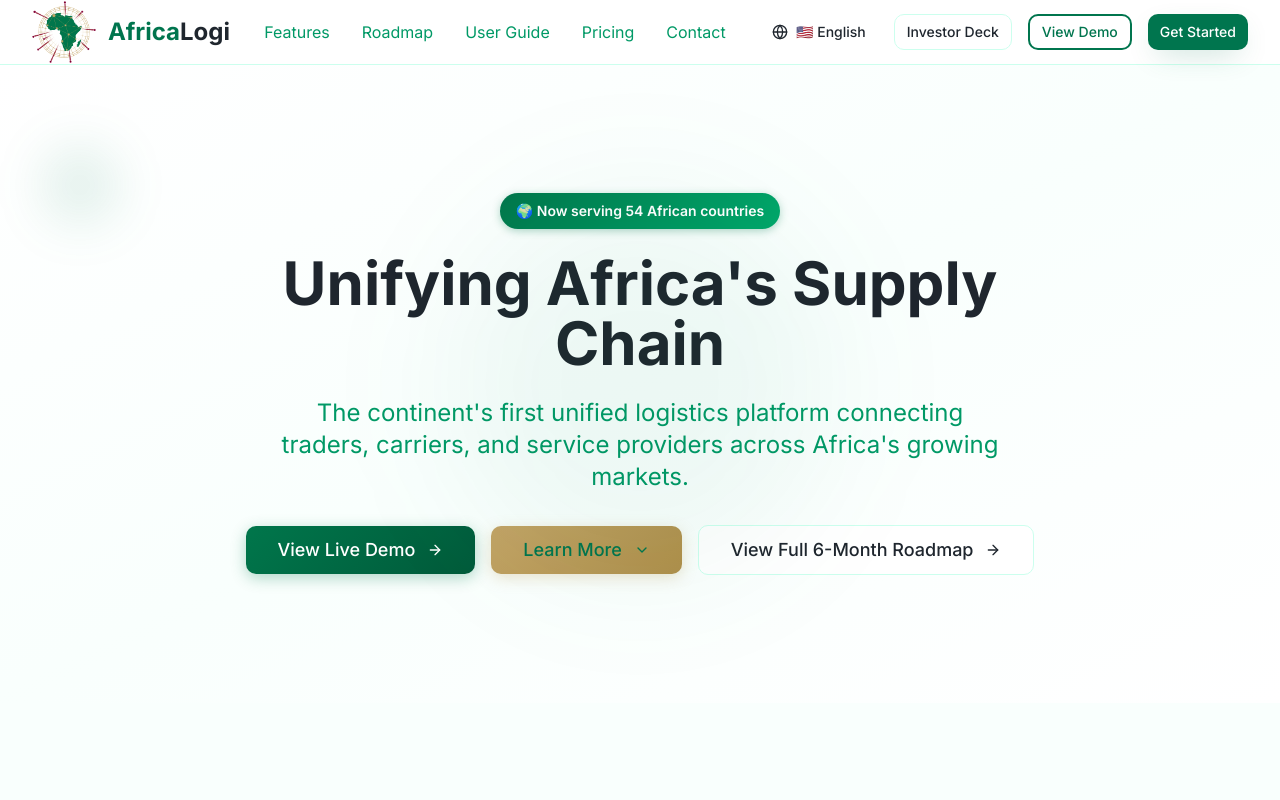
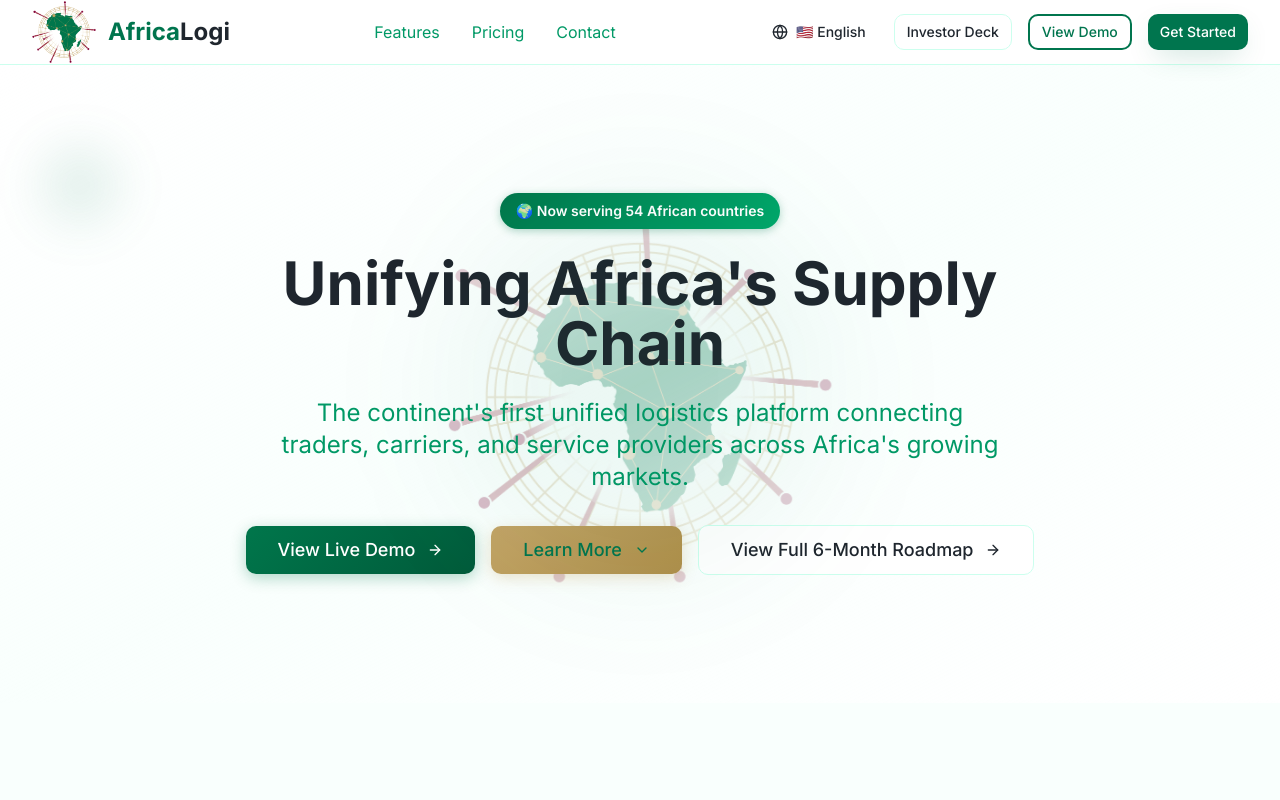
Before and after one commit to easttor/africa-logi-nexus, a React (Vite) app: page / in a window 1280 px wide. Shown: the top 800 px of the page. Built offline with nearby package versions, Linux system fonts and the light colour scheme.

Commit message:
Refactor background and navbar
Add logo background to landing, roadmap, and user guide pages with animations. Remove roadmap and user guide buttons from the navbar.

```diff
--- a/src/components/LandingPage.tsx
+++ b/src/components/LandingPage.tsx
@@ -145,7 +145,15 @@ export function LandingPage({ onViewDemo }: LandingPageProps) {
   };
 
   return (
-    <div className="min-h-screen bg-background">
+    <div className="min-h-screen bg-background relative">
+      {/* Animated Background Logo */}
+      <div className="fixed inset-0 flex items-center justify-center pointer-events-none z-0">
+        <img
+          src="/img/africaLogi_logo.png"
+          alt="AfricaLogi Background"
+          className="w-96 h-96 object-contain opacity-40 animate-[float_6s_ease-in-out_infinite]"
+        />
+      </div>
       {/* Header */}
       <header className="sticky top-0 z-50 bg-background/95 backdrop-blur-sm border-b border-border">
         <div className="container mx-auto px-4 sm:px-6 lg:px-8">
@@ -170,18 +178,6 @@ export function LandingPage({ onViewDemo }: LandingPageProps) {
                 className="text-sm xl:text-base text-muted-foreground hover:text-foreground transition-colors whitespace-nowrap"
               >
                 {t('common.features')}
-              </button>
-              <button
-                onClick={() => scrollToSection('roadmap')}
-                className="text-sm xl:text-base text-muted-foreground hover:text-foreground transition-colors whitespace-nowrap"
-              >
-                {t('common.roadmap')}
-              </button>
-              <button
-                onClick={() => scrollToSection('user-journey')}
-                className="text-sm xl:text-base text-muted-foreground hover:text-foreground transition-colors whitespace-nowrap"
-              >
-                {t('common.userGuide')}
               </button>
               <button
                 onClick={() => scrollToSection('pricing')}
@@ -244,20 +240,6 @@ export function LandingPage({ onViewDemo }: LandingPageProps) {
                     className="flex items-center justify-between px-3 py-3 text-base font-medium text-muted-foreground hover:text-foreground hover:bg-muted/50 rounded-lg transition-all duration-200"
                   >
                     <span>{t('common.features')}</span>
-                    <ChevronDown className="h-4 w-4" />
-                  </button>
-                  <button
-                    onClick={() => scrollToSection('roadmap')}
-                    className="flex items-center justify-between px-3 py-3 text-base font-medium text-muted-foreground hover:text-foreground hover:bg-muted/50 rounded-lg transition-all duration-200"
-                  >
-                    <span>{t('common.roadmap')}</span>
-                    <ChevronDown className="h-4 w-4" />
-                  </button>
-                  <button
-                    onClick={() => scrollToSection('user-journey')}
-                    className="flex items-center justify-between px-3 py-3 text-base font-medium text-muted-foreground hover:text-foreground hover:bg-muted/50 rounded-lg transition-all duration-200"
-                  >
-                    <span>{t('common.userGuide')}</span>
                     <ChevronDown className="h-4 w-4" />
                   </button>
                   <button
--- a/src/pages/RoadmapPage.tsx
+++ b/src/pages/RoadmapPage.tsx
@@ -7,9 +7,17 @@ export default function RoadmapPage() {
   const navigate = useNavigate();
 
   return (
-    <div className="min-h-screen bg-background">
+    <div className="min-h-screen bg-background relative">
+      {/* Animated Background Logo */}
+      <div className="fixed inset-0 flex items-center justify-center pointer-events-none z-0">
+        <img
+          src="/img/africaLogi_logo.png"
+          alt="AfricaLogi Background"
+          className="w-96 h-96 object-contain opacity-40 animate-[float_6s_ease-in-out_infinite]"
+        />
+      </div>
       {/* Header */}
-      <header className="sticky top-0 z-50 bg-background/95 backdrop-blur-sm border-b border-border">
+      <header className="sticky top-0 z-50 bg-background/95 backdrop-blur-sm border-b border-border relative">
         <div className="container mx-auto px-4 sm:px-6 lg:px-8">
           <div className="flex items-center justify-between h-16">
             {/* Back Button and Title */}
@@ -54,7 +62,7 @@ export default function RoadmapPage() {
       </header>
 
       {/* Main Content */}
-      <main className="container mx-auto px-4 sm:px-6 lg:px-8 py-8">
+      <main className="container mx-auto px-4 sm:px-6 lg:px-8 py-8 relative z-10">
         <Roadmap />
       </main>
 
--- a/src/pages/UserJourneyPage.tsx
+++ b/src/pages/UserJourneyPage.tsx
@@ -7,9 +7,17 @@ export default function UserJourneyPage() {
   const navigate = useNavigate();
 
   return (
-    <div className="min-h-screen bg-background">
+    <div className="min-h-screen bg-background relative">
+      {/* Animated Background Logo */}
+      <div className="fixed inset-0 flex items-center justify-center pointer-events-none z-0">
+        <img
+          src="/img/africaLogi_logo.png"
+          alt="AfricaLogi Background"
+          className="w-96 h-96 object-contain opacity-40 animate-[float_6s_ease-in-out_infinite]"
+        />
+      </div>
       {/* Header */}
-      <header className="sticky top-0 z-50 bg-background/95 backdrop-blur-sm border-b border-border">
+      <header className="sticky top-0 z-50 bg-background/95 backdrop-blur-sm border-b border-border relative">
         <div className="container mx-auto px-4 sm:px-6 lg:px-8">
           <div className="flex items-center justify-between h-16">
             {/* Back Button and Title */}
@@ -54,7 +62,7 @@ export default function UserJourneyPage() {
       </header>
 
       {/* Main Content */}
-      <main>
+      <main className="relative z-10">
         <UserJourney />
       </main>
 
```
